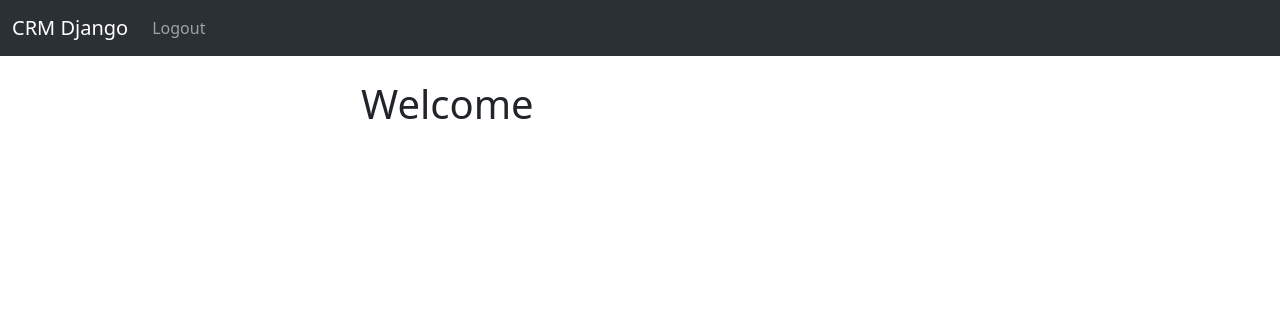
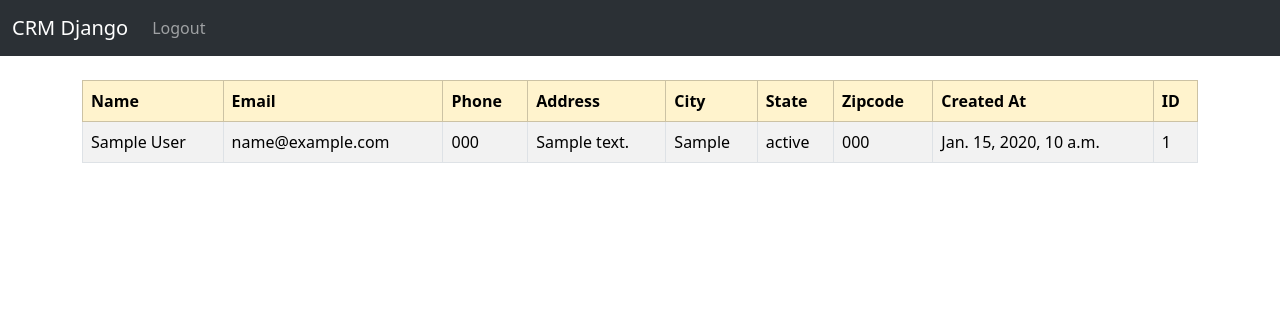
Before and after one commit to Carolinetgn94/CRM-Django, a Django app: page / in a window 1280 px wide. Shown: the top 316 px of the page. Run offline with Django 5.2, Linux system fonts and the light colour scheme; a user stored in the database is signed in; tables that the repository leaves empty hold one stand-in row (values such as "Sample post").

Commit message:
create table for records and bootstrap table, fetch record data from db

```diff
--- a/crm/website/templates/home.html
+++ b/crm/website/templates/home.html
@@ -2,10 +2,44 @@
 
 {% block content %}
 
-<div class="col-md-6 offset-md-3">
+    {% if user.is_authenticated %}
 
-    {% if user.is_authenticated %}
-    <h1>Welcome</h1>
+    <table class="table table-striped table-hover table-bordered">
+        <thead class="table-warning">
+          <tr>
+            <th scope="col">Name</th>
+            <th scope="col">Email</th>
+            <th scope="col">Phone</th>
+            <th scope="col">Address</th>
+            <th scope="col">City</th>
+            <th scope="col">State</th>
+            <th scope="col">Zipcode</th>
+            <th scope="col">Created At</th>
+            <th scope="col">ID</th>
+          </tr>
+        </thead>
+        <tbody>
+
+      {% if records %}
+          {% for record in records %}
+              <tr>
+                  <td>{{ record.first_name }} {{ record.last_name }}</td>
+                  <td>{{ record.email }}</td>
+                  <td>{{ record.phone }}</td>
+                  <td>{{ record.address }}</td>
+                  <td>{{ record.city }}</td>
+                  <td>{{ record.state }}</td>
+                  <td>{{ record.zipcode }}</td>
+                  <td>{{ record.created_at }}</td>
+                  <td>{{ record.id }}</td>
+              </tr>
+          {% endfor %}
+
+      {% endif %}
+
+
+            </tbody>
+          </table>
 
     {% else %}
 
@@ -24,7 +58,7 @@
         <button type="submit" class="btn btn-primary">Login</button>
       </form>
    </form>
-</div>
+
 
 {% endif %}
 
--- a/crm/website/views.py
+++ b/crm/website/views.py
@@ -2,9 +2,11 @@ from django.shortcuts import render, redirect
 from django.contrib.auth import authenticate, login, logout
 from django.contrib import messages
 from .forms import SignUpForm
+from .models import Record
 
 # Create your views here.
 def home(request):
+    records = Record.objects.all()
     if request.method == 'POST':
         username = request.POST['username']
         password = request.POST['password']
@@ -19,7 +21,7 @@ def home(request):
             return redirect('home')
 
     else:
-        return render(request, 'home.html', {})
+        return render(request, 'home.html', {'records':records})
 
 
 def logout_user(request):
```
